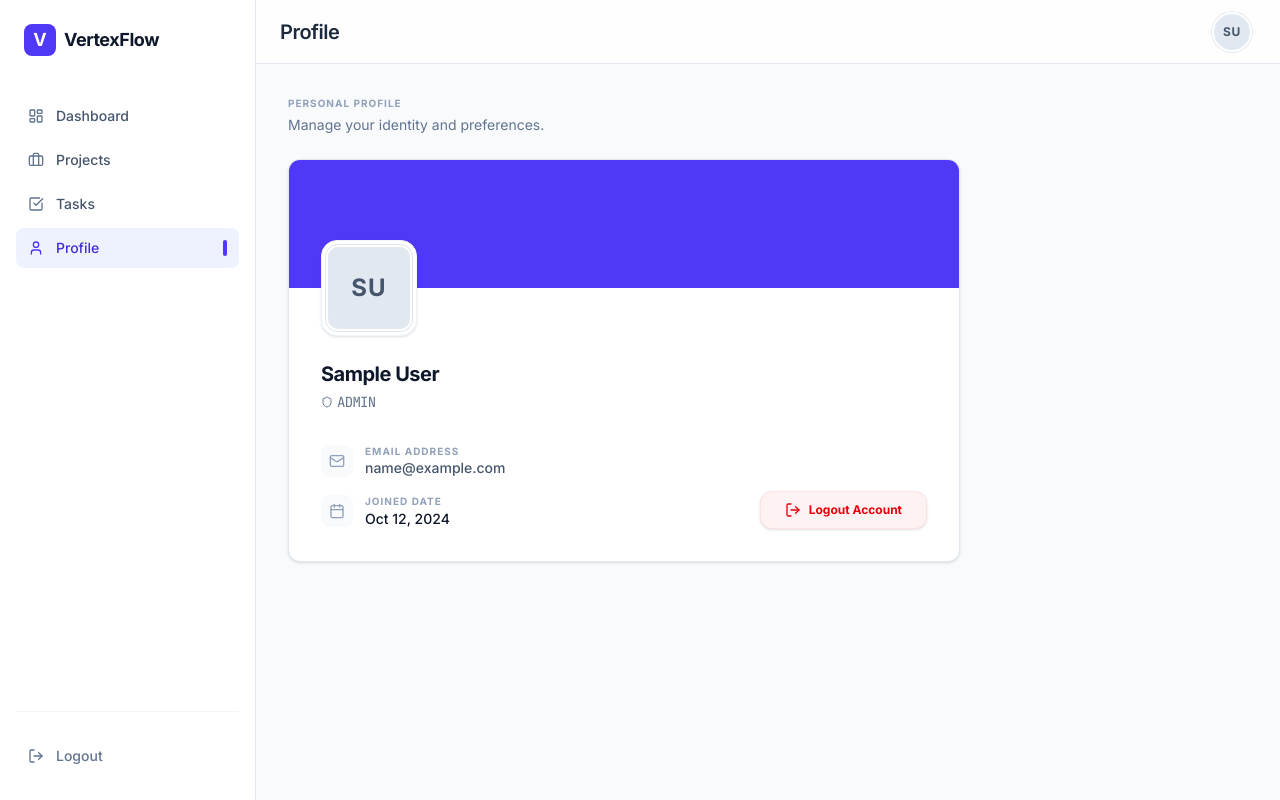
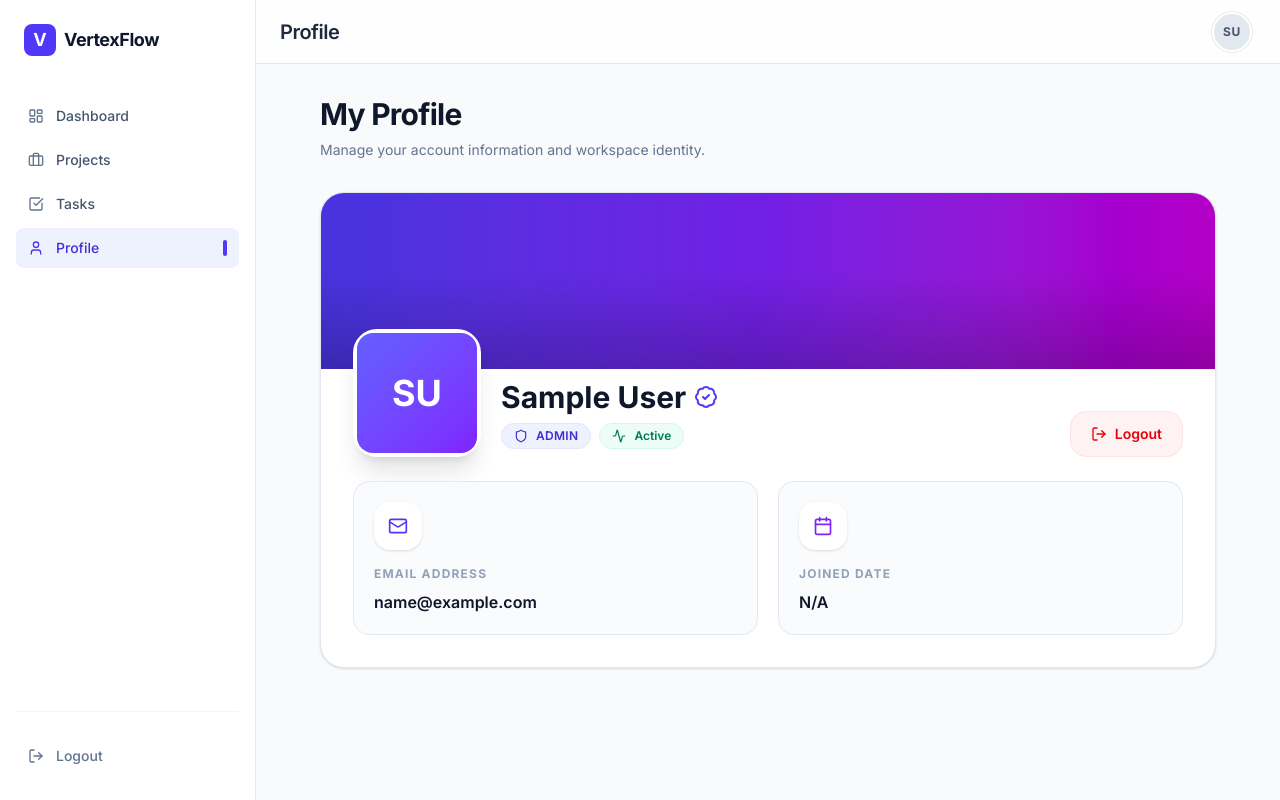
Before and after one commit to dakshpant/Ethara-Ai-Assignment, a React (Vite) app in the folder frontend/: page /profile in a window 1280 px wide. Built offline with nearby package versions, Linux system fonts and the light colour scheme; no server answers; sample sign-in values are in the browser's storage.

Commit message:
Profile page ui and bug fixes

```diff
--- a/frontend/src/pages/Profile.tsx
+++ b/frontend/src/pages/Profile.tsx
@@ -1,5 +1,13 @@
 import { useAuth } from "../context/AuthContext";
-import { User, LogOut, Shield, Mail, Calendar } from "lucide-react";
+import {
+  User,
+  LogOut,
+  Shield,
+  Mail,
+  Calendar,
+  BadgeCheck,
+  Activity,
+} from "lucide-react";
 import { motion } from "motion/react";
 
 export default function Profile() {
@@ -7,69 +15,132 @@ export default function Profile() {
 
   if (!user) return null;
 
+  const initials = user.name
+    .split(" ")
+    .map((n) => n[0])
+    .join("")
+    .slice(0, 2)
+    .toUpperCase();
+
+  const joinedDate = user.createdAt
+    ? new Date(user.createdAt).toLocaleDateString("en-US", {
+        day: "numeric",
+        month: "long",
+        year: "numeric",
+      })
+    : "N/A";
+
   return (
-    <div className="max-w-2xl">
-      <div className="mb-6">
-        <h2 className="text-[10px] font-bold uppercase tracking-widest text-slate-400">Personal Profile</h2>
-        <p className="mt-1 text-sm text-slate-500">Manage your identity and preferences.</p>
+    <div className="mx-auto max-w-4xl">
+      {/* Header */}
+      <div className="mb-8">
+        <h1 className="text-3xl font-bold tracking-tight text-slate-900">
+          My Profile
+        </h1>
+
+        <p className="mt-2 text-sm text-slate-500">
+          Manage your account information and workspace identity.
+        </p>
       </div>
 
+      {/* Main Card */}
       <motion.div
-        initial={{ opacity: 0, y: 20 }}
+        initial={{ opacity: 0, y: 25 }}
         animate={{ opacity: 1, y: 0 }}
-        className="overflow-hidden rounded-xl border border-slate-200 bg-white shadow-sm"
+        transition={{ duration: 0.35 }}
+        className="overflow-hidden rounded-3xl border border-slate-200 bg-white shadow-sm"
       >
-        <div className="h-32 bg-indigo-600" />
-        <div className="px-8 pb-8">
-          <div className="relative -mt-12 mb-6">
-            <div className="h-24 w-24 rounded-2xl bg-white p-1 border border-slate-100 shadow-sm">
-              <div className="flex h-full w-full items-center justify-center rounded-xl bg-slate-200 border-2 border-white ring-1 ring-slate-200 text-2xl font-bold text-slate-600 uppercase tracking-wider">
-                {user.name.split(" ").map(n => n[0]).join("").slice(0, 2)}
-              </div>
-            </div>
-          </div>
+        {/* Banner */}
+        <div className="relative h-44 overflow-hidden bg-gradient-to-r from-indigo-600 via-violet-600 to-fuchsia-600">
+          <div className="absolute inset-0 bg-black/10" />
 
-          <div className="mb-8">
-            <h1 className="text-xl font-bold text-slate-900 tracking-tight">{user.name}</h1>
-            <p className="text-sm text-slate-500 uppercase tracking-tighter flex items-center gap-1 mt-1 font-mono">
-               <Shield className="h-3 w-3" />
-               {user.role}
-            </p>
-          </div>
+          <div className="absolute bottom-0 left-0 right-0 h-24 bg-gradient-to-t from-black/20 to-transparent" />
+        </div>
 
-          <div className="grid grid-cols-1 gap-6 sm:grid-cols-2">
-            <div className="space-y-4">
-              <div className="flex items-center gap-3 text-sm text-slate-600">
-                <div className="flex h-8 w-8 items-center justify-center rounded-lg bg-slate-50 text-slate-400 border border-slate-50">
-                  <Mail className="h-4 w-4" />
-                </div>
-                <div>
-                  <p className="text-[10px] font-bold uppercase tracking-widest text-slate-400">Email Address</p>
-                  <p className="font-medium">{user.email}</p>
+        <div className="relative px-8 pb-8">
+          {/* Avatar */}
+          <div className="-mt-10 mb-6 flex items-end justify-between">
+            <div className="flex items-end gap-5">
+              <div className="flex h-32 w-32 items-center justify-center rounded-3xl border-4 border-white bg-white shadow-xl">
+                <div className="flex h-full w-full items-center justify-center rounded-2xl bg-gradient-to-br from-indigo-500 to-violet-600 text-4xl font-bold text-white">
+                  {initials}
                 </div>
               </div>
 
-              <div className="flex items-center gap-3 text-sm text-slate-600">
-                <div className="flex h-8 w-8 items-center justify-center rounded-lg bg-slate-50 text-slate-400 border border-slate-50">
-                  <Calendar className="h-4 w-4" />
+              <div className="pb-2">
+                <div className="flex items-center gap-2">
+                  <h2 className="text-3xl font-bold text-slate-900">
+                    {user.name}
+                  </h2>
+
+                  <BadgeCheck className="h-6 w-6 text-indigo-600" />
                 </div>
-                <div>
-                  <p className="text-[10px] font-bold uppercase tracking-widest text-slate-400">Joined Date</p>
-                  <p className="font-medium text-slate-900">Oct 12, 2024</p>
+
+                <div className="mt-2 flex items-center gap-2">
+                  <div className="inline-flex items-center gap-2 rounded-full border border-indigo-100 bg-indigo-50 px-3 py-1 text-xs font-semibold uppercase tracking-wide text-indigo-700">
+                    <Shield className="h-3.5 w-3.5" />
+                    {user.role}
+                  </div>
+
+                  <div className="inline-flex items-center gap-2 rounded-full border border-emerald-100 bg-emerald-50 px-3 py-1 text-xs font-semibold text-emerald-700">
+                    <Activity className="h-3.5 w-3.5" />
+                    Active
+                  </div>
                 </div>
               </div>
             </div>
 
-            <div className="flex items-end justify-end">
-              <button
-                onClick={logout}
-                className="flex items-center gap-2 rounded-xl border border-red-100 bg-red-50 px-6 py-2.5 text-xs font-bold text-red-600 transition-all hover:bg-red-100 active:scale-95 shadow-sm"
-              >
-                <LogOut className="h-4 w-4" />
-                Logout Account
-              </button>
+            {/* Logout Button */}
+            <button
+              onClick={logout}
+              className="hidden items-center gap-2 rounded-2xl border border-red-100 bg-red-50 px-5 py-3 text-sm font-semibold text-red-600 transition-all hover:bg-red-100 active:scale-95 md:flex"
+            >
+              <LogOut className="h-4 w-4" />
+              Logout
+            </button>
+          </div>
+
+          {/* Info Grid */}
+          <div className="grid grid-cols-1 gap-5 md:grid-cols-2">
+            {/* Email */}
+            <div className="rounded-2xl border border-slate-200 bg-slate-50/70 p-5">
+              <div className="mb-4 flex h-12 w-12 items-center justify-center rounded-2xl bg-white shadow-sm">
+                <Mail className="h-5 w-5 text-indigo-600" />
+              </div>
+
+              <p className="text-xs font-bold uppercase tracking-widest text-slate-400">
+                Email Address
+              </p>
+
+              <p className="mt-2 break-all text-base font-semibold text-slate-900">
+                {user.email}
+              </p>
+            </div>
+
+            {/* Joined */}
+            <div className="rounded-2xl border border-slate-200 bg-slate-50/70 p-5">
+              <div className="mb-4 flex h-12 w-12 items-center justify-center rounded-2xl bg-white shadow-sm">
+                <Calendar className="h-5 w-5 text-violet-600" />
+              </div>
+
+              <p className="text-xs font-bold uppercase tracking-widest text-slate-400">
+                Joined Date
+              </p>
+
+              <p className="mt-2 text-base font-semibold text-slate-900">
+                {joinedDate}
+              </p>
             </div>
           </div>
+
+          {/* Mobile Logout */}
+          <button
+            onClick={logout}
+            className="mt-6 flex w-full items-center justify-center gap-2 rounded-2xl border border-red-100 bg-red-50 px-5 py-3 text-sm font-semibold text-red-600 transition-all hover:bg-red-100 active:scale-95 md:hidden"
+          >
+            <LogOut className="h-4 w-4" />
+            Logout Account
+          </button>
         </div>
       </motion.div>
     </div>
```
